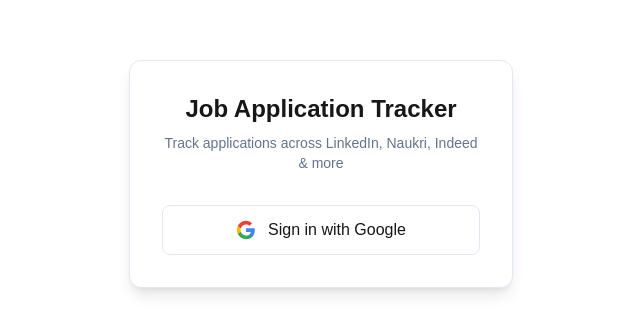
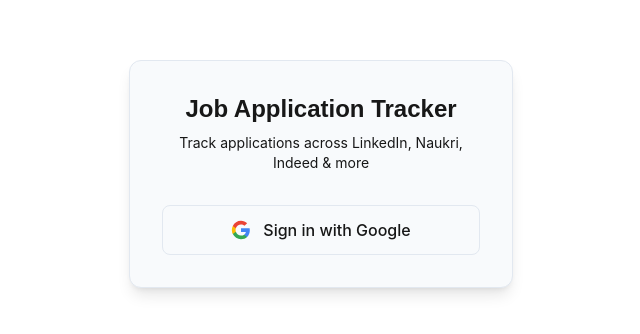
Before and after one commit to Kumkumlover/Job-Tracker, a Next.js app: page /auth/signin in a window 1280 px wide. Shown: the part 226-560 px from the top of the page, without its empty margins (319-959 px from the left). Built offline with nearby package versions, Linux system fonts and the light colour scheme.

Commit message:
UI Redesign: Implement Premium Dark Mode & Modern Web Guidance

```diff
--- a/src/app/globals.css
+++ b/src/app/globals.css
@@ -1,50 +1,81 @@
 @import "tailwindcss";
+@import url('https://fonts.googleapis.com/css2?family=Inter:wght@400;500;600;700&family=Outfit:wght@300;400;500;600;700&display=swap');
 
 :root {
   --background: #ffffff;
   --foreground: #171717;
-  --card: #ffffff;
-  --card-foreground: #171717;
-  --primary: #2563eb;
+  --card: #f8fafc;
+  --card-hover: #f1f5f9;
+  --border: #e2e8f0;
+  --primary: #4e6bff;
   --primary-foreground: #ffffff;
-  --secondary: #f1f5f9;
-  --secondary-foreground: #0f172a;
-  --muted: #f1f5f9;
-  --muted-foreground: #64748b;
-  --accent: #f1f5f9;
-  --accent-foreground: #0f172a;
-  --destructive: #ef4444;
-  --destructive-foreground: #ffffff;
-  --border: #e2e8f0;
-  --input: #e2e8f0;
-  --ring: #2563eb;
-  --radius: 0.5rem;
 }
 
 @media (prefers-color-scheme: dark) {
   :root {
-    --background: #0a0a0a;
-    --foreground: #ededed;
-    --card: #1a1a1a;
-    --card-foreground: #ededed;
-    --primary: #3b82f6;
+    --background: #181c31;
+    --foreground: #ffffff;
+    --card: #222740;
+    --card-hover: #2a304d;
+    --border: #3c4556;
+    --primary: #4e6bff;
     --primary-foreground: #ffffff;
-    --secondary: #1e293b;
-    --secondary-foreground: #f1f5f9;
-    --muted: #1e293b;
-    --muted-foreground: #94a3b8;
-    --accent: #1e293b;
-    --accent-foreground: #f1f5f9;
-    --destructive: #dc2626;
-    --destructive-foreground: #ffffff;
-    --border: #334155;
-    --input: #334155;
-    --ring: #3b82f6;
   }
 }
 
+@theme inline {
+  --color-background: var(--background);
+  --color-foreground: var(--foreground);
+  --color-card: var(--card);
+  --color-card-hover: var(--card-hover);
+  --color-border: var(--border);
+  --color-primary: var(--primary);
+  --color-primary-foreground: var(--primary-foreground);
+  --font-sans: 'Inter', sans-serif;
+  --font-heading: 'Outfit', sans-serif;
+}
+
 body {
-  background: var(--background);
+  background-color: var(--background);
   color: var(--foreground);
-  font-family: Arial, Helvetica, sans-serif;
+  font-family: var(--font-sans);
 }
+
+html {
+  scrollbar-color: var(--border) var(--background);
+  scrollbar-width: thin;
+}
+
+/* Modern Web Guidance: Typography & Readability */
+h1, h2, h3, h4, h5, h6 {
+  font-family: var(--font-heading);
+  text-wrap: balance;
+}
+
+p {
+  text-wrap: pretty;
+}
+
+/* Modern Web Guidance: Smooth interactions and @starting-style */
+button, .btn {
+  transition: all 0.3s cubic-bezier(0.4, 0, 0.2, 1);
+}
+
+dialog, [popover] {
+  transition: opacity 0.3s allow-discrete, display 0.3s allow-discrete, overlay 0.3s allow-discrete;
+  opacity: 0;
+}
+dialog[open], [popover]:popover-open {
+  opacity: 1;
+}
+@starting-style {
+  dialog[open], [popover]:popover-open {
+    opacity: 0;
+  }
+}
+
+/* Modern Web Guidance: Form input validation */
+input:not(:placeholder-shown):user-invalid {
+  border-color: #ef4444;
+  background-color: rgba(239, 68, 68, 0.05);
+}
--- a/src/app/settings/page.tsx
+++ b/src/app/settings/page.tsx
@@ -151,7 +151,7 @@
           <div className="flex items-center gap-3 py-2 px-3 rounded-lg border border-[var(--border)] bg-[var(--background)] mb-2">
             <Mail className="w-4 h-4 text-[var(--muted-foreground)]" />
             <span className="flex-1 text-sm">{(session?.user as { email?: string })?.email || "Primary account"}</span>
-            <span className="text-xs px-2 py-0.5 rounded bg-blue-100 dark:bg-blue-900/30 text-blue-700 dark:text-blue-400">Primary</span>
+            <span className="text-xs px-2 py-0.5 rounded bg-indigo-500/10 text-indigo-400 dark:bg-blue-900/30 text-blue-700 dark:text-blue-400">Primary</span>
           </div>
 
           {/* Linked accounts */}
--- a/src/components/dashboard/FollowUpBadge.tsx
+++ b/src/components/dashboard/FollowUpBadge.tsx
@@ -14,7 +14,7 @@
 
   if (isToday(followUp)) {
     className =
-      "bg-amber-100 text-amber-800 dark:bg-amber-900/30 dark:text-amber-300 animate-pulse";
+      "bg-indigo-500/10 text-indigo-400  dark:bg-amber-900/30 dark:text-amber-300 animate-pulse";
     label = "Follow up today!";
   } else if (diff < 0) {
     className =
@@ -26,7 +26,7 @@
     label = "Tomorrow";
   } else if (diff <= 7) {
     className =
-      "bg-blue-100 text-blue-800 dark:bg-blue-900/30 dark:text-blue-300";
+      "bg-indigo-500/10 text-indigo-400  dark:bg-blue-900/30 dark:text-blue-300";
     label = `In ${diff}d`;
   } else {
     className =
```
